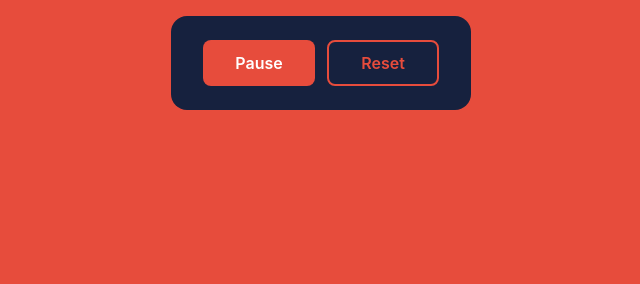
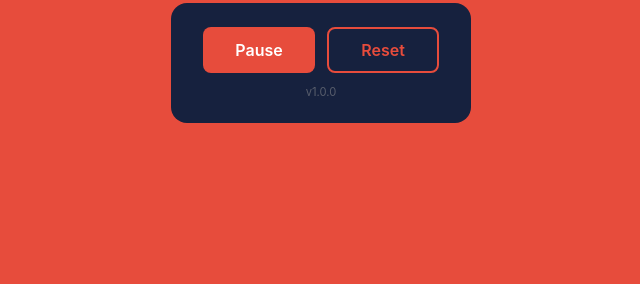
Before and after one commit to rashidotm/pomolite, a plain HTML site: page public/index.html in a window 1280 px wide. Shown: the part 516-800 px from the top of the page, without its empty margins (319-959 px from the left). Drawn offline with Linux system fonts and the light colour scheme.

Commit message:
Add changelog and display version number on page
Create CHANGELOG.md starting at v1.0.0 and show the version
inside the controls card below the Start/Reset buttons.

Co-Authored-By: Claude Opus 4.5 <noreply@anthropic.com>

```diff
--- a/public/index.html
+++ b/public/index.html
@@ -168,6 +168,13 @@
       color: var(--text-dim);
     }
 
+    .version {
+      margin-top: 0.75rem;
+      font-size: 0.7rem;
+      color: var(--text-dim);
+      opacity: 0.5;
+    }
+
     @media (max-width: 480px) {
       .timer-display { font-size: 3.8rem; }
       h1 { font-size: 1.3rem; margin-bottom: 1.5rem; }
@@ -223,6 +230,7 @@
         <button id="startBtn">Start</button>
         <button id="resetBtn">Reset</button>
       </div>
+      <div class="version">v1.0.0</div>
     </div>
   </div>
 
```
Also changed, not shown: 1 other file.
